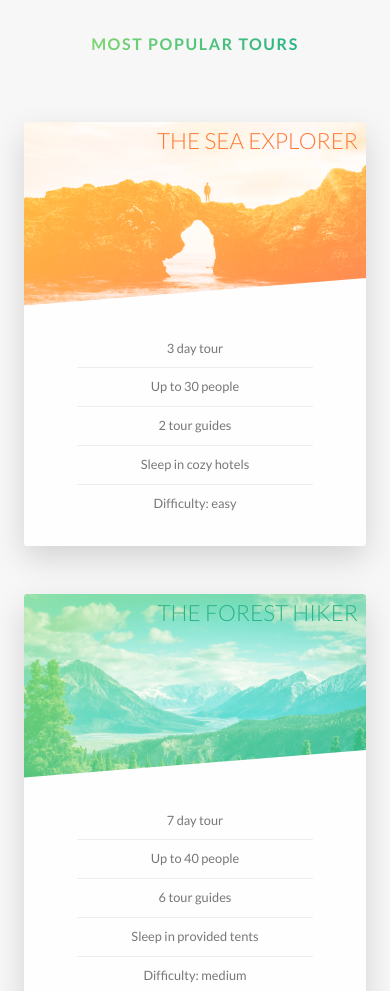
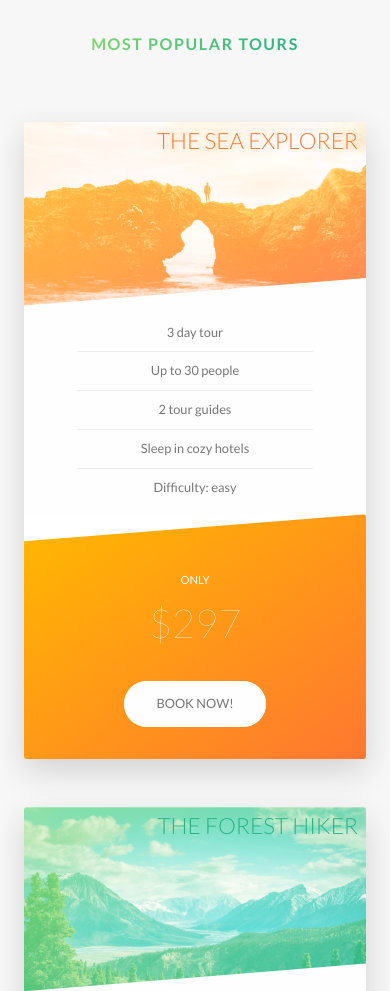
Before and after one commit to FrankBatista1/Natours-css-project, a website: page index.html in a window 390 px wide. Shown: the part 2720-3711 px from the top of the page. Drawn offline with Linux system fonts and the light colour scheme.

Commit message:
Media queries tours stories and booking

```diff
--- a/sass/components/_card.scss
+++ b/sass/components/_card.scss
@@ -7,32 +7,42 @@
 
   &__side {
     height: 53rem;
-    transition: all .8s ease;
+    transition: all 0.8s ease;
     position: absolute;
     top: 0;
     left: 0;
     width: 100%;
     backface-visibility: hidden;
     border-radius: 3px;
-    box-shadow: 0 1.5rem 4rem rgba($color-black, .15);
+    box-shadow: 0 1.5rem 4rem rgba($color-black, 0.15);
     overflow: hidden;
 
-    &--front{
+    &--front {
       background-color: $color-white;
     }
-    &--back{
+    &--back {
       transform: rotateY(180deg);
-      &--1{
-        background-image: linear-gradient(to right bottom, $color-secundary-light, $color-secundary-dark);
+      &--1 {
+        background-image: linear-gradient(
+          to right bottom,
+          $color-secundary-light,
+          $color-secundary-dark
+        );
       }
-      &--2{
-        background-image: linear-gradient(to right bottom, $color-primary-light, $color-primary-dark);
+      &--2 {
+        background-image: linear-gradient(
+          to right bottom,
+          $color-primary-light,
+          $color-primary-dark
+        );
       }
-      &--3{
-        background-image: linear-gradient(to right bottom, $color-tertiary-light, $color-tertiary-dark);
+      &--3 {
+        background-image: linear-gradient(
+          to right bottom,
+          $color-tertiary-light,
+          $color-tertiary-dark
+        );
       }
-
-
     }
   }
 
@@ -51,17 +61,32 @@
     -webkit-clip-path: polygon(0 0, 100% 0, 100% 85%, 0 100%);
     clip-path: polygon(0 0, 100% 0, 100% 85%, 0 100%);
 
-    &--1{
-      background-image:  linear-gradient(to right bottom, $color-secundary-light, $color-secundary-dark), url(../img/nat-5.jpg);
+    &--1 {
+      background-image: linear-gradient(
+          to right bottom,
+          $color-secundary-light,
+          $color-secundary-dark
+        ),
+        url(../img/nat-5.jpg);
     }
-    &--2{
-      background-image:  linear-gradient(to right bottom, $color-primary-light, $color-primary-dark), url(../img/nat-6.jpg);
+    &--2 {
+      background-image: linear-gradient(
+          to right bottom,
+          $color-primary-light,
+          $color-primary-dark
+        ),
+        url(../img/nat-6.jpg);
     }
-    &--3{
-      background-image:  linear-gradient(to right bottom, $color-tertiary-light, $color-tertiary-dark), url(../img/nat-7.jpg);
+    &--3 {
+      background-image: linear-gradient(
+          to right bottom,
+          $color-tertiary-light,
+          $color-tertiary-dark
+        ),
+        url(../img/nat-7.jpg);
     }
   }
-  &__heading{
+  &__heading {
     font-size: 2.8rem;
     font-weight: 300;
     text-transform: uppercase;
@@ -69,24 +94,24 @@
     position: absolute;
     top: 0rem;
     right: 1rem;
-    &--1{
+    &--1 {
       color: $color-secundary-dark;
     }
-    &--2{
+    &--2 {
       color: $color-primary-dark;
     }
-    &--3{
+    &--3 {
       color: $color-tertiary-dark;
     }
   }
-  &__details{
+  &__details {
     padding: 3rem;
-    ul{
+    ul {
       list-style: none;
       width: 80%;
       margin: 0 auto;
 
-      li{
+      li {
         text-align: center;
         font-size: $default-font-size;
         padding: 1rem;
@@ -106,12 +131,12 @@
     width: 90%;
     text-align: center;
   }
-  &__price-box{
+  &__price-box {
     text-align: center;
     color: $color-white;
     margin-bottom: 8rem;
   }
-  &__price-only{
+  &__price-only {
     font-size: 1.4rem;
     text-transform: uppercase;
   }
@@ -119,4 +144,44 @@
     font-size: 6rem;
     font-weight: 100;
   }
+  @include respond(tab-port) {
+    height: auto;
+    border-radius: 3px;
+    background-color: white;
+    box-shadow: 0 1.5rem 4rem rgba($color-black, 0.15);
+
+    &__side {
+      height: auto;
+      transition: all 0.8s ease;
+      position: relative;
+      box-shadow: none;
+
+      &--back {
+        transform: rotateY(0);
+        clip-path: polygon(0 11%, 100% 0, 100% 100%, 0% 100%);
+      }
+    }
+
+    &:hover &__side--front {
+      transform: rotateY(0);
+    }
+    &__details {
+      padding: 1rem 3rem;
+    }
+
+    &__cta {
+      position: relative;
+      top: 0%;
+      left: 0%;
+      transform: translate(0);
+      width: 100%;
+      padding: 7rem 4rem 4rem 4rem;
+    }
+    &__price-box {
+      margin-bottom: 3rem;
+    }
+    &__price-value {
+      font-size: 5rem;
+    }
+  }
 }
--- a/sass/components/_form.scss
+++ b/sass/components/_form.scss
@@ -49,6 +49,11 @@
   &__radio-group{
     width: 49%;
     display: inline-block;
+
+    @include respond(tab-port){
+      width: 100%;
+      margin-bottom: 1rem;
+    }
   }
 
   &__radio-input{
--- a/sass/components/_story.scss
+++ b/sass/components/_story.scss
@@ -8,6 +8,15 @@
   padding-left: 9rem;
   font-size: $default-font-size;
   transform: skewX(-12deg);
+  @include respond(tab-port) {
+    width: 100%;
+    padding: 4rem;
+    padding-left: 7rem;
+  }
+
+  @include respond(phone) {
+    transform: skewX(0);
+  }
 
   &__shape {
     position: relative;
@@ -19,6 +28,10 @@
     clip-path: circle(50% at 50% 50%);
     transform: translateX(-3rem) skewX(12deg);
     overflow: hidden;
+
+    @include respond(phone) {
+      transform: translateX(-3rem) skewX(0);
+    }
   }
 
   &__image {
@@ -29,6 +42,9 @@
 
   &__text {
     transform: skewX(12deg);
+    @include respond(phone) {
+      transform: skewX(0);
+    }
   }
 
   &__caption {
--- a/sass/pages/_home.scss
+++ b/sass/pages/_home.scss
@@ -60,10 +60,31 @@
   border-radius: 3px;
   box-shadow: 0 1.5rem 4rem rgba($color-black, 0.15);
 
-  height: 50rem;
+  @include respond(tab-land) {
+    background-image: linear-gradient(
+      105deg,
+      rgba($color-white, 0.9) 0%,
+      rgba($color-white, 0.9) 65%,
+      transparent 65%
+    ),
+    url(../img/nat-10.jpg);
+  }
+  @include respond(tab-port) {
+    background-image: linear-gradient(
+      to right,
+      rgba($color-white, 0.9) 0%,
+      rgba($color-white, 0.9) 100%),
+    url(../img/nat-10.jpg);
+  }
 
   &__form {
     width: 50%;
     padding: 6rem;
+    @include respond(tab-land) {
+      width: 65%;
+    }
+    @include respond(tab-port) {
+      width: 100%;
+    }
   }
 }
```
Also changed, not shown: css/style.css, 1 other file.
